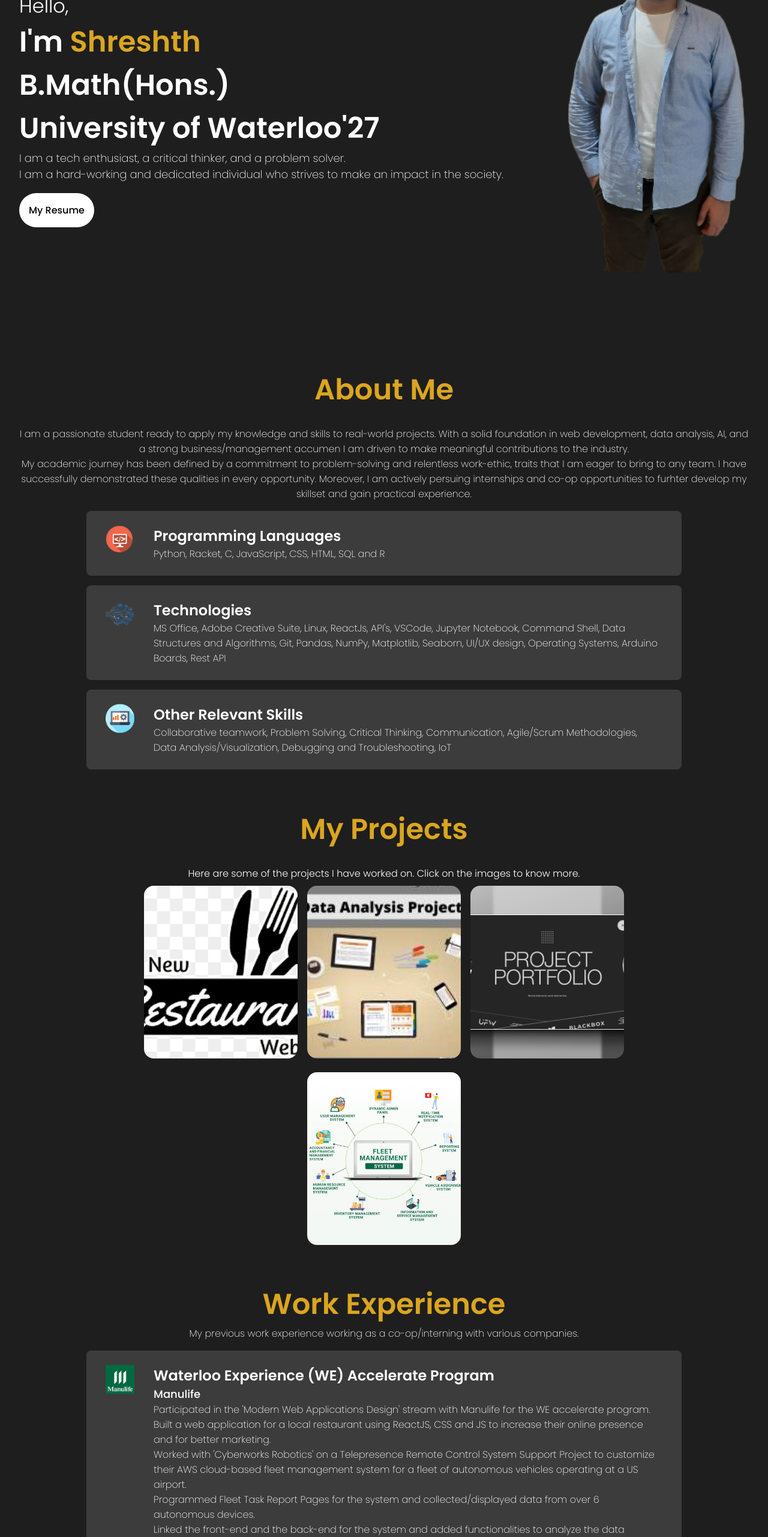
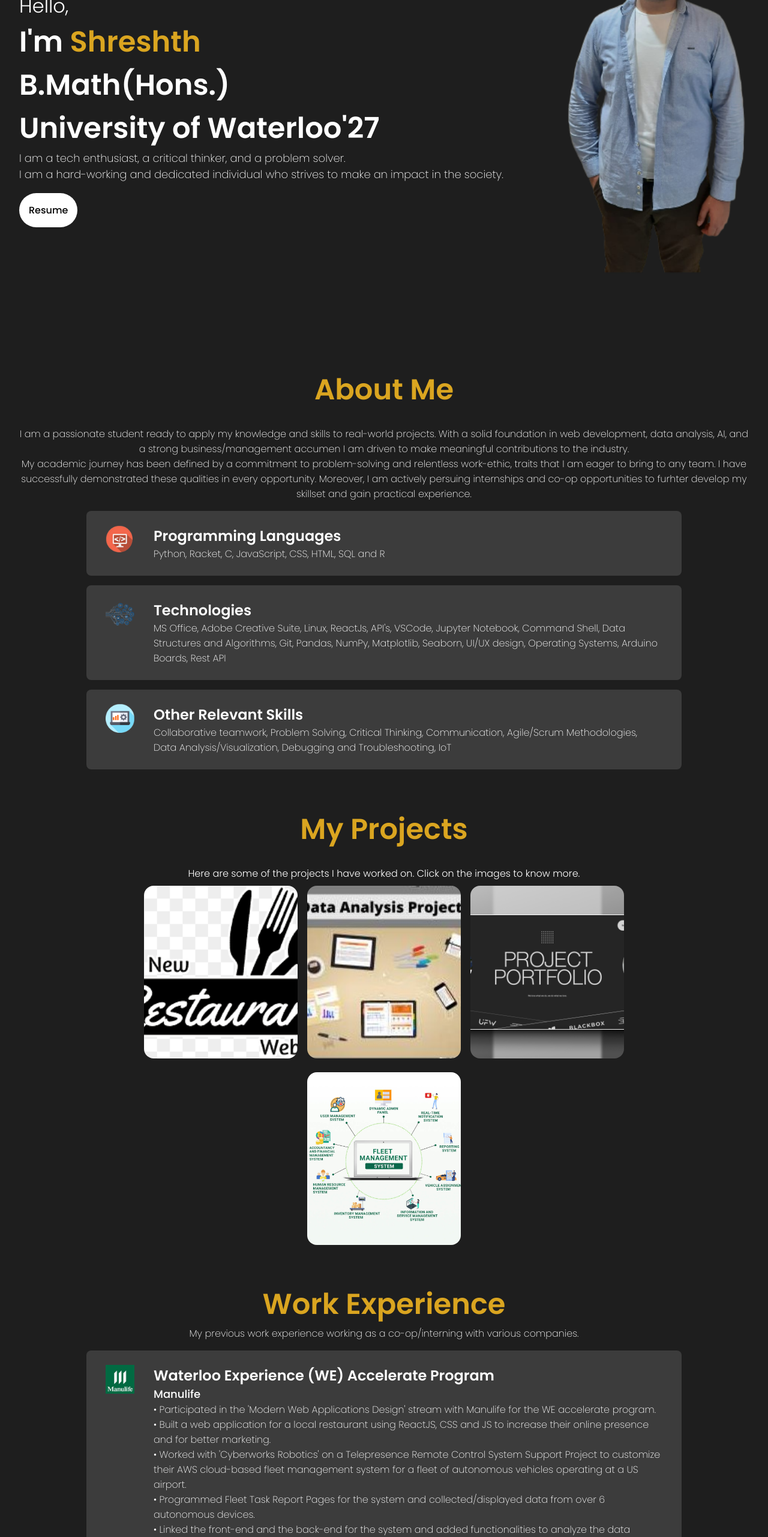
Before and after one commit to shreshthagg/portfolio, a React (Create React App) app: page / in a window 1280 px wide. Shown: the part 234-2797 px from the top of the page at 60% size. Built offline with nearby package versions, Linux system fonts and the light colour scheme.

Commit message:
Made some minor changes in content

```diff
--- a/src/components/WorkExperience/work.js
+++ b/src/components/WorkExperience/work.js
@@ -41,11 +41,11 @@ const work = () => {
                 <div className='skillBarText'>
                     <h2>Waterloo Experience (WE) Accelerate Program</h2>
                     <span className='compName'>Manulife</span>
-                    <p>Participated in the 'Modern Web Applications Design' stream with Manulife for the WE accelerate program.<br/>
- Built a web application for a local restaurant using ReactJS, CSS and JS to increase their online presence and for better marketing.<br/>
-Worked with 'Cyberworks Robotics' on a Telepresence Remote Control System Support Project to customize their AWS cloud-based fleet management system for a fleet of autonomous vehicles operating at a US airport.<br/>
-Programmed Fleet Task Report Pages for the system and collected/displayed data from over 6 autonomous devices.<br/>
-Linked the front-end and the back-end for the system and added functionalities to analyze the data generated and to download the report as a PDF file.</p>
+                    <p>&#x2022; Participated in the 'Modern Web Applications Design' stream with Manulife for the WE accelerate program.<br/>
+                    &#x2022; Built a web application for a local restaurant using ReactJS, CSS and JS to increase their online presence and for better marketing.<br/>
+                    &#x2022; Worked with 'Cyberworks Robotics' on a Telepresence Remote Control System Support Project to customize their AWS cloud-based fleet management system for a fleet of autonomous vehicles operating at a US airport.<br/>
+                    &#x2022; Programmed Fleet Task Report Pages for the system and collected/displayed data from over 6 autonomous devices.<br/>
+                    &#x2022; Linked the front-end and the back-end for the system and added functionalities to analyze the data generated and to download the report as a PDF file.</p>
                 </div>
             </div>
 
@@ -54,9 +54,9 @@ Linked the front-end and the back-end for the system and added functionalities t
                 <div className='skillBarText'>
                     <h2>Python Intern</h2>
                     <span className='compName'>OnGraph Technologies</span>
-                    <p>Interned with the python development teach to gain relevant experience and insights into the industry.<br/>
-Worked with python development libraries such as Django, Pandas, Matplotlib and Numpy.<br/>
-Worked on a clone for an E-Commerce site using JS and CSS and implemented price-tracking functionality.</p>
+                    <p>&#x2022; Interned with the python development teach to gain relevant experience and insights into the industry.<br/>
+                    &#x2022; Worked with python development libraries such as Django, Pandas, Matplotlib and Numpy.<br/>
+                    &#x2022; Worked on a clone for an E-Commerce site using JS and CSS and implemented price-tracking functionality.</p>
                 </div>
             </div>
 
@@ -65,9 +65,9 @@ Worked on a clone for an E-Commerce site using JS and CSS and implemented price-
                 <div className='skillBarText'>
                     <h2>Student Leader</h2>
                     <span className='compName'>City One Initiative</span>
-                    <p>Worked on various projects and organized numerous workshops to help develop soft-skills in the youth.<br/>
-Handled social media handles such as Facebook, Twitter and LinkedIn to facilitate better reach and worked on organic marketing.<br/>
-Headed the social media team for the City Mun'21.</p>
+                    <p>&#x2022; Worked on various projects and organized numerous workshops to help develop soft-skills in the youth.<br/>
+                    &#x2022; Handled social media handles such as Facebook, Twitter and LinkedIn to facilitate better reach and worked on organic marketing.<br/>
+                    &#x2022; Headed the social media team for the City Mun'21.</p>
                 </div>
             </div>
 
--- a/src/components/home/home.js
+++ b/src/components/home/home.js
@@ -17,7 +17,7 @@ const intro = () => {
         download="Shreshth Aggarwal Resume"
         target='_blank'
         rel='noopener noreferrer'>
-        <button className='btn'><img src={resumeImg} alt="resumeImg" className='btnImg' />My Resume</button>  </a>
+        <button className='btn'><img src={resumeImg} alt="resumeImg" className='btnImg' />Resume</button>  </a>
 
         </div>
 
```
